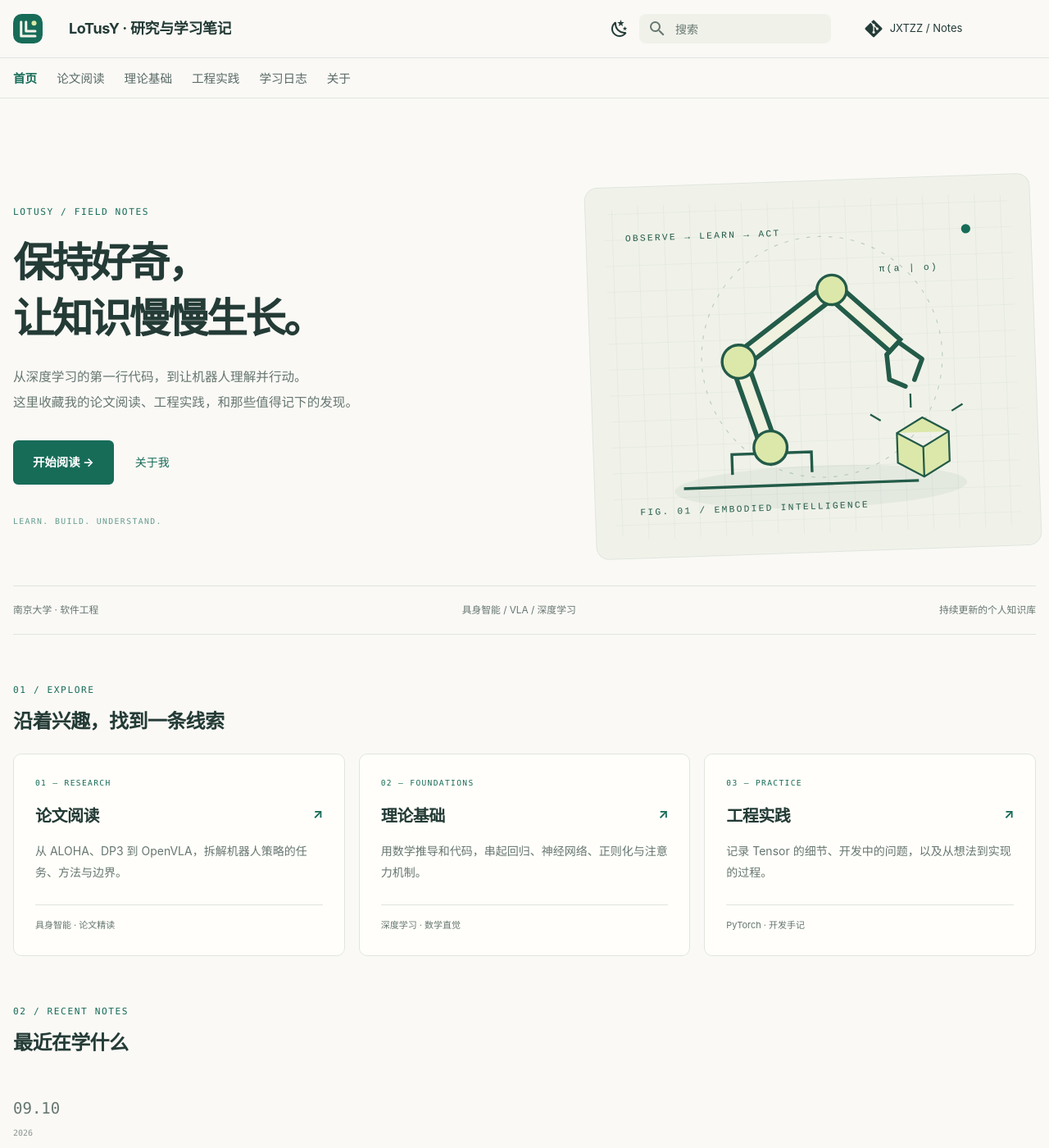
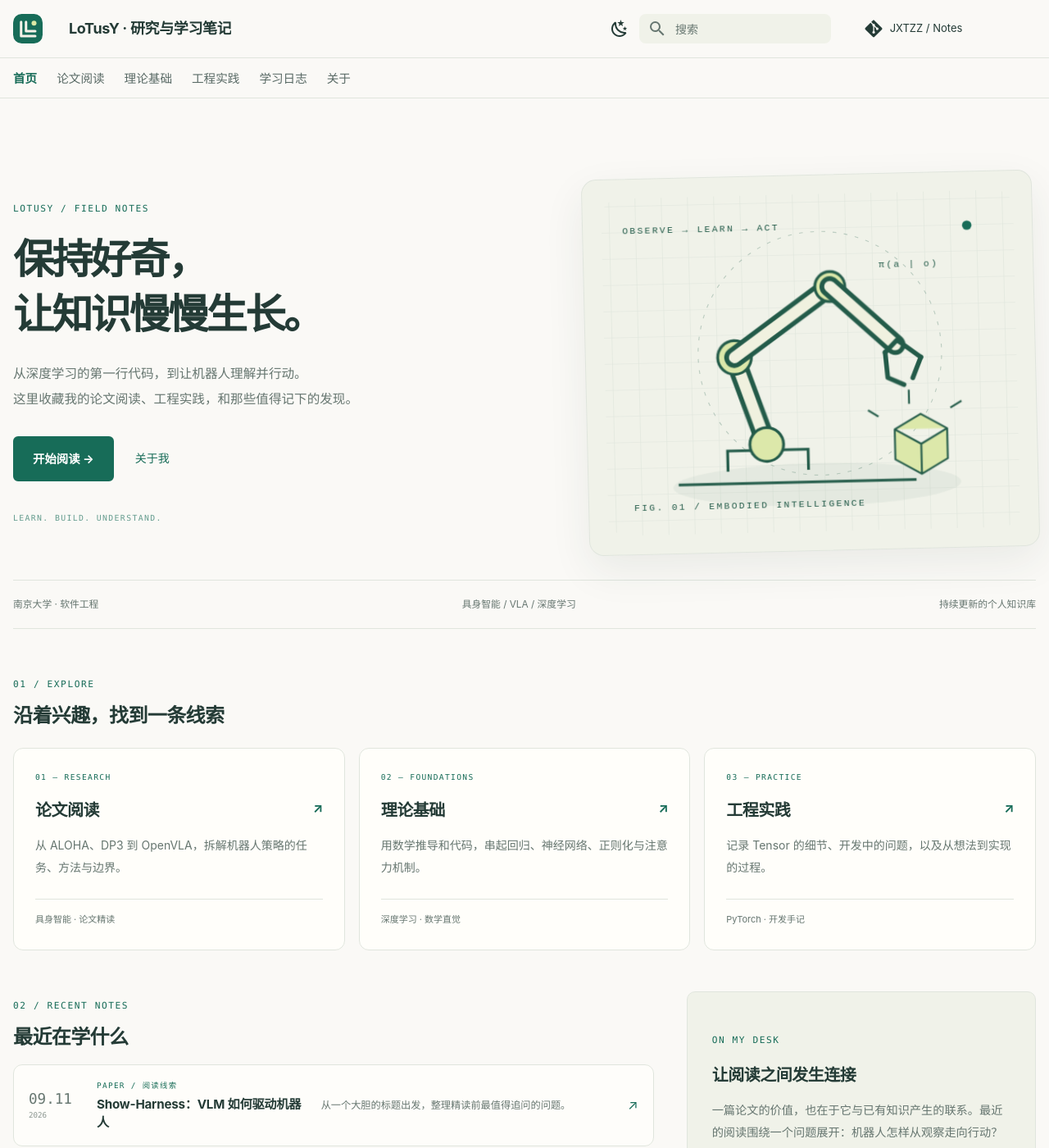
Before and after one commit to JXTZZ/JXTZZ.github.io, an MkDocs documentation site: the page built from docs/index.md, in a window 1280 px wide and 1400 px high. Shown: the whole window at 82% size. Built offline with MkDocs 1.6.1 and Material for MkDocs 9.7.7, drawn with Linux system fonts in a browser that asks for light colours; comment, search, counter and statistics services are not loaded; some of the changed text lies outside the part shown.

Commit message:
feat: refine homepage and add Show-Harness journal

```diff
--- a/docs/index.md
+++ b/docs/index.md
@@ -24,15 +24,33 @@
 <svg viewBox="0 0 480 400" xmlns="http://www.w3.org/2000/svg">
 <defs><pattern id="grid" width="28" height="28" patternUnits="userSpaceOnUse"><path d="M28 0H0V28" fill="none" stroke="currentColor" opacity=".09"/></pattern></defs>
 <rect x="20" y="20" width="440" height="360" rx="20" fill="url(#grid)"/>
-<circle cx="250" cy="190" r="130" fill="none" stroke="currentColor" stroke-dasharray="4 8" opacity=".25"/>
-<ellipse cx="244" cy="330" rx="158" ry="23" fill="currentColor" opacity=".06"/>
+<circle class="hero-orbit" cx="250" cy="190" r="130" fill="none" stroke="currentColor" stroke-dasharray="4 8" opacity=".25"/>
+<ellipse class="robot-shadow" cx="244" cy="330" rx="158" ry="23" fill="currentColor" opacity=".06"/>
 <path d="M96 327h254M149 314v-22h86v22" fill="none" stroke="currentColor" stroke-width="3"/>
-<path d="M191 290l-31-98 103-74 68 64" fill="none" stroke="currentColor" stroke-width="22" stroke-linejoin="round"/>
-<path d="M191 290l-31-98 103-74 68 64" fill="none" stroke="#f0f1df" stroke-width="12" stroke-linejoin="round"/>
-<g fill="#dce8aa" stroke="currentColor" stroke-width="3"><circle cx="191" cy="286" r="18"/><circle cx="160" cy="192" r="18"/><circle cx="263" cy="118" r="16"/></g>
-<path d="M320 190l13-13 25 19-9 22m-29-28 2 27 17 8" fill="none" stroke="currentColor" stroke-width="5" stroke-linecap="round" stroke-linejoin="round"/>
-<path d="M328 275l28-16 28 16v32l-28 16-28-16zM328 275l28 16 28-16m-28 16v32" fill="#dce8aa" stroke="currentColor" stroke-width="2"/>
-<path d="M344 233v15M311 261l-11-7M388 253l12-7" stroke="currentColor" stroke-width="2"/>
+<g class="arm-chain">
+  <path d="M191 286L160 192" fill="none" stroke="currentColor" stroke-width="22" stroke-linecap="round"/>
+  <path d="M191 286L160 192" fill="none" stroke="var(--hero-arm-fill)" stroke-width="12" stroke-linecap="round"/>
+  <circle cx="160" cy="192" r="18" fill="#dce8aa" stroke="currentColor" stroke-width="3"/>
+  <g class="arm-upper">
+    <path d="M160 192L263 118" fill="none" stroke="currentColor" stroke-width="22" stroke-linecap="round"/>
+    <path d="M160 192L263 118" fill="none" stroke="var(--hero-arm-fill)" stroke-width="12" stroke-linecap="round"/>
+    <circle cx="263" cy="118" r="16" fill="#dce8aa" stroke="currentColor" stroke-width="3"/>
+    <g class="arm-wrist">
+      <path d="M263 118L331 182" fill="none" stroke="currentColor" stroke-width="22" stroke-linecap="round"/>
+      <path d="M263 118L331 182" fill="none" stroke="var(--hero-arm-fill)" stroke-width="12" stroke-linecap="round"/>
+      <g class="robot-gripper" fill="none" stroke="currentColor" stroke-width="5" stroke-linecap="round" stroke-linejoin="round">
+        <path d="M320 190l13-13 25 19"/>
+        <path class="gripper-jaw gripper-jaw-left" d="M358 196l-9 22"/>
+        <path class="gripper-jaw gripper-jaw-right" d="M320 190l2 27 17 8"/>
+      </g>
+    </g>
+  </g>
+</g>
+<circle cx="191" cy="286" r="18" fill="#dce8aa" stroke="currentColor" stroke-width="3"/>
+<g class="hero-object">
+  <path d="M328 275l28-16 28 16v32l-28 16-28-16zM328 275l28 16 28-16m-28 16v32" fill="#dce8aa" stroke="currentColor" stroke-width="2"/>
+  <path d="M344 233v15M311 261l-11-7M388 253l12-7" stroke="currentColor" stroke-width="2"/>
+</g>
 <g fill="currentColor" font-family="monospace" font-size="10" letter-spacing="2"><text x="42" y="58">OBSERVE → LEARN → ACT</text><text x="48" y="354">FIG. 01 / EMBODIED INTELLIGENCE</text><text x="315" y="100">π(a | o)</text></g>
 <circle cx="410" cy="57" r="5" fill="#176c58"/>
 </svg>
@@ -50,12 +68,12 @@
 </div>
 
 <div class="home-bottom" markdown>
-<div markdown>
+<div class="recent-notes" markdown>
 <div class="section-heading"><span class="eyebrow">02 / RECENT NOTES</span><h2>最近在学什么</h2></div>
 
-<a class="note-row" href="journal/2026-09-10/"><time datetime="2026-09-10">09.10<small>2026</small></time><div><span class="note-tag">PYTHON / 数据结构</span><h3>重新理解 Python 中的堆</h3><p>从完全二叉树到 heapq，把基础补扎实。</p></div><span class="row-arrow">↗</span></a>
-<a class="note-row" href="journal/2026-09-08/"><time datetime="2026-09-08">09.08<small>2026</small></time><div><span class="note-tag">DAILY / 学习日志</span><h3>RoboSPA 与一次工具排障</h3><p>空间推理的阅读速记，和 Snipaste 自启问题复盘。</p></div><span class="row-arrow">↗</span></a>
-<a class="note-row" href="journal/2026-09-07/"><time datetime="2026-09-07">09.07<small>2026</small></time><div><span class="note-tag">DAILY / 学习日志</span><h3>从动作推理到评估泛化</h3><p>DroneCATS、MINERVA 阅读记录与 WSL 网络配置。</p></div><span class="row-arrow">↗</span></a>
+<a class="note-row" href="journal/2026-09-11/"><time datetime="2026-09-11">09.11<small>2026</small></time><span class="note-copy"><span class="note-tag">PAPER / 阅读线索</span><strong class="note-title">Show-Harness：VLM 如何驱动机器人</strong><span class="note-summary">从一个大胆的标题出发，整理精读前最值得追问的问题。</span></span><span class="row-arrow">↗</span></a>
+<a class="note-row" href="journal/2026-09-10/"><time datetime="2026-09-10">09.10<small>2026</small></time><span class="note-copy"><span class="note-tag">PYTHON / 数据结构</span><strong class="note-title">重新理解 Python 中的堆</strong><span class="note-summary">从完全二叉树到 heapq，把基础补扎实。</span></span><span class="row-arrow">↗</span></a>
+<a class="note-row" href="journal/2026-09-08/"><time datetime="2026-09-08">09.08<small>2026</small></time><span class="note-copy"><span class="note-tag">DAILY / 学习日志</span><strong class="note-title">RoboSPA 与一次工具排障</strong><span class="note-summary">空间推理的阅读速记，和 Snipaste 自启问题复盘。</span></span><span class="row-arrow">↗</span></a>
 
 [全部学习日志 →](journal/index.md){ .text-link }
 </div>
--- a/docs/stylesheets/extra.css
+++ b/docs/stylesheets/extra.css
@@ -1,6 +1,6 @@
 :root { --md-text-font: "Inter", "Segoe UI", "PingFang SC", "Microsoft YaHei", sans-serif; --md-code-font: "Cascadia Code", Consolas, monospace; }
-[data-md-color-scheme="default"] { --md-primary-fg-color: #176c58; --md-primary-bg-color: #fff; --md-accent-fg-color: #176c58; --md-default-bg-color: #faf9f6; --md-default-fg-color: #243b36; --md-default-fg-color--light: #667670; --md-typeset-a-color: #176c58; --note-border: #e0e5dd; --note-surface: #f0f2e9; --note-card: #fffefa; --hero-ink: #235b49; }
-[data-md-color-scheme="slate"] { --md-hue: 160; --md-primary-fg-color: #142b25; --md-accent-fg-color: #acd6b1; --md-default-bg-color: #14211e; --md-default-fg-color: #e0e9e1; --md-default-fg-color--light: #a4b6ac; --md-typeset-a-color: #a8d8b4; --note-border: #34473e; --note-surface: #20352c; --note-card: #1a2a24; --hero-ink: #9bbca0; }
+[data-md-color-scheme="default"] { --md-primary-fg-color: #176c58; --md-primary-bg-color: #fff; --md-accent-fg-color: #176c58; --md-default-bg-color: #faf9f6; --md-default-fg-color: #243b36; --md-default-fg-color--light: #667670; --md-typeset-a-color: #176c58; --note-border: #e0e5dd; --note-surface: #f0f2e9; --note-card: #fffefa; --hero-ink: #235b49; --hero-arm-fill: #f0f1df; --soft-shadow: 0 18px 50px rgba(36, 59, 54, .08); }
+[data-md-color-scheme="slate"] { --md-hue: 160; --md-primary-fg-color: #142b25; --md-accent-fg-color: #acd6b1; --md-default-bg-color: #14211e; --md-default-fg-color: #e0e9e1; --md-default-fg-color--light: #a4b6ac; --md-typeset-a-color: #a8d8b4; --note-border: #34473e; --note-surface: #20352c; --note-card: #1a2a24; --hero-ink: #9bbca0; --hero-arm-fill: #20352c; --soft-shadow: 0 18px 50px rgba(0, 0, 0, .2); }
 .md-header { background: var(--md-default-bg-color); color: var(--md-default-fg-color); box-shadow: none; border-bottom: 1px solid var(--note-border); }
 .md-header__inner { height: 3.5rem; }
 .md-header__topic { font-weight: 650; letter-spacing: -.02em; }
@@ -28,7 +28,7 @@
 .md-nav__link--active { font-weight: 700; }
 .md-footer, .md-footer-meta { background: var(--note-surface); color: var(--md-default-fg-color); }
 .md-copyright, .md-copyright__highlight, .md-copyright a, .md-social__link { color: var(--md-default-fg-color--light) !important; }
-.home-hero { display: grid; grid-template-columns: 1.22fr 1fr; align-items: center; gap: 2rem; padding: 2.5rem 0 2rem; }
+.home-hero { display: grid; grid-template-columns: 1.18fr 1fr; align-items: center; gap: 2.4rem; padding: 2.15rem 0 1.75rem; }
 .eyebrow, .card-number, .hero-caption, .note-tag { font-family: var(--md-code-font); font-size: .56rem; letter-spacing: .14em; color: var(--md-typeset-a-color); }
 .home-hero h1 { font-size: clamp(2rem, 3.9vw, 3rem); line-height: 1.35; font-weight: 720; letter-spacing: -.055em; margin: .9rem 0 1.1rem; }
 .hero-copy > p { font-size: .78rem; color: var(--md-default-fg-color--light); line-height: 2; }
@@ -39,28 +39,52 @@
 .md-typeset .md-button:hover { background: #235b49; border-color: #235b49; color: #fff; }
 .quiet-link { font-size: .7rem; }
 .hero-caption { margin-top: 1.8rem; opacity: .65; font-size: .49rem; }
-.hero-art { color: var(--hero-ink); background: var(--note-surface); border: 1px solid var(--note-border); border-radius: 16px; transform: rotate(-2deg); }
+.hero-art { color: var(--hero-ink); background: var(--note-surface); border: 1px solid var(--note-border); border-radius: 18px; box-shadow: var(--soft-shadow); overflow: hidden; transform: rotate(-1.35deg); transition: transform .35s ease, box-shadow .35s ease; }
+.hero-art:hover { transform: rotate(-.35deg) translateY(-3px); }
 .hero-art svg { display: block; width: 100%; }
+.hero-orbit { transform-box: view-box; transform-origin: 250px 190px; animation: orbit-drift 18s linear infinite; }
+.arm-chain, .arm-upper, .arm-wrist, .gripper-jaw, .hero-object, .robot-shadow { transform-box: view-box; }
+.arm-chain { transform-origin: 191px 286px; animation: arm-base-motion 5.8s ease-in-out infinite; }
+.arm-upper { transform-origin: 160px 192px; animation: arm-elbow-motion 5.8s ease-in-out infinite; }
+.arm-wrist { transform-origin: 263px 118px; animation: arm-wrist-motion 5.8s ease-in-out infinite; }
+.gripper-jaw-left { transform-origin: 358px 196px; animation: gripper-left 2.9s ease-in-out infinite; }
+.gripper-jaw-right { transform-origin: 320px 190px; animation: gripper-right 2.9s ease-in-out infinite; }
+.hero-object { transform-origin: 356px 291px; animation: object-hover 3.6s ease-in-out infinite; }
+.robot-shadow { transform-origin: 244px 330px; animation: shadow-breathe 3.6s ease-in-out infinite; }
+@keyframes orbit-drift { to { stroke-dashoffset: -48; } }
+@keyframes arm-base-motion { 0%, 100% { transform: rotate(-1deg); } 50% { transform: rotate(1.8deg); } }
+@keyframes arm-elbow-motion { 0%, 100% { transform: rotate(1.5deg); } 50% { transform: rotate(-2.5deg); } }
+@keyframes arm-wrist-motion { 0%, 100% { transform: rotate(-1deg); } 50% { transform: rotate(2deg); } }
+@keyframes gripper-left { 0%, 100% { transform: rotate(-2deg); } 50% { transform: rotate(5deg); } }
+@keyframes gripper-right { 0%, 100% { transform: rotate(2deg); } 50% { transform: rotate(-4deg); } }
+@keyframes object-hover { 0%, 100% { transform: translateY(0); } 50% { transform: translateY(-5px); } }
+@keyframes shadow-breathe { 0%, 100% { transform: scaleX(1); opacity: .06; } 50% { transform: scaleX(.93); opacity: .045; } }
 .home-meta { display: flex; justify-content: space-between; flex-wrap: wrap; gap: .65rem; border-top: 1px solid var(--note-border); border-bottom: 1px solid var(--note-border); padding: .9rem 0; font-size: .59rem; color: var(--md-default-fg-color--light); }
 .section-heading { margin: 2.5rem 0 1.1rem; }
 .section-heading h2 { font-size: 1.2rem; margin: .4rem 0 !important; }
 .topic-grid { display: grid; grid-template-columns: repeat(3, minmax(0, 1fr)); gap: .85rem; }
-.topic-card { display: flex; flex-direction: column; padding: 1.3rem; color: var(--md-default-fg-color) !important; border: 1px solid var(--note-border); background: var(--note-card); border-radius: 10px; transition: border-color .18s, transform .18s; }
-.topic-card:hover { border-color: var(--md-typeset-a-color); transform: translateY(-3px); }
+.topic-card { display: flex; flex-direction: column; padding: 1.3rem; color: var(--md-default-fg-color) !important; border: 1px solid var(--note-border); background: var(--note-card); border-radius: 12px; transition: border-color .2s, transform .2s, box-shadow .2s; }
+.topic-card:hover { border-color: var(--md-typeset-a-color); box-shadow: 0 12px 28px rgba(36, 59, 54, .07); transform: translateY(-3px); }
 .topic-card h3 { display: flex; justify-content: space-between; margin: .8rem 0 .35rem; font-size: 1rem; }
 .topic-card h3 span { font-size: .8rem; color: var(--md-typeset-a-color); }
 .topic-card p { font-size: .7rem; color: var(--md-default-fg-color--light); margin: .4rem 0 1.25rem; }
 .card-number { font-size: .48rem; }
 .card-foot { margin-top: auto; padding-top: .7rem; border-top: 1px solid var(--note-border); font-size: .55rem; color: var(--md-default-fg-color--light); }
-.home-bottom { display: grid; grid-template-columns: 1.6fr 1fr; gap: 2.5rem; margin-bottom: 1rem; }
-.note-row { display: flex; align-items: center; gap: 1.2rem; color: var(--md-default-fg-color) !important; padding: 1.15rem 0; border-bottom: 1px solid var(--note-border); }
-.note-row time { font-family: var(--md-code-font); font-size: .95rem; color: var(--md-default-fg-color--light); }
-.note-row time small { display: block; font-size: .5rem; margin-top: .15rem; }
-.note-row h3 { font-size: .86rem; margin: .15rem 0; }
-.note-row p { font-size: .65rem; margin: 0; color: var(--md-default-fg-color--light); }
+.home-bottom { display: grid; grid-template-columns: minmax(0, 1.65fr) minmax(15rem, .9fr); align-items: start; gap: 2rem; margin-bottom: 1rem; }
+.recent-notes { min-width: 0; }
+.recent-notes .section-heading { margin-bottom: .8rem; }
+.note-row { display: grid; grid-template-columns: 3.25rem minmax(0, 1fr) auto; align-items: center; gap: .9rem; color: var(--md-default-fg-color) !important; padding: .82rem .9rem; margin-bottom: .55rem; border: 1px solid var(--note-border); border-radius: 11px; background: color-mix(in srgb, var(--note-card) 82%, transparent); transition: border-color .2s, background-color .2s, transform .2s; }
+.note-row:hover { border-color: color-mix(in srgb, var(--md-typeset-a-color) 55%, var(--note-border)); background: var(--note-card); transform: translateX(3px); }
+.note-row time { font-family: var(--md-code-font); font-size: .88rem; line-height: 1.05; color: var(--md-default-fg-color--light); }
+.note-row time small { display: block; font-size: .46rem; margin-top: .28rem; opacity: .78; }
+.note-copy { display: grid; grid-template-columns: minmax(8rem, .9fr) minmax(0, 1.25fr); align-items: baseline; column-gap: .85rem; row-gap: .16rem; min-width: 0; }
+.note-tag { grid-column: 1 / -1; }
+.note-title { min-width: 0; font-size: .76rem; line-height: 1.45; font-weight: 680; letter-spacing: -.015em; }
+.note-summary { min-width: 0; font-size: .61rem; line-height: 1.6; color: var(--md-default-fg-color--light); }
 .note-tag { font-size: .47rem; }
-.row-arrow { margin-left: auto; color: var(--md-typeset-a-color); }
-.note-row:hover h3 { color: var(--md-typeset-a-color); }
+.row-arrow { color: var(--md-typeset-a-color); transition: transform .2s; }
+.note-row:hover .note-title { color: var(--md-typeset-a-color); }
+.note-row:hover .row-arrow { transform: translate(2px, -2px); }
 .text-link { font-size: .66rem; }
 .reading-note { align-self: start; background: var(--note-surface); border: 1px solid var(--note-border); padding: 1.5rem; border-radius: 10px; margin-top: 2.5rem; }
 .reading-note h3 { font-size: 1rem; margin: .75rem 0; }
@@ -68,6 +92,6 @@
 .reading-path p { padding: .65rem 0; border-top: 1px solid var(--note-border); margin: 0; font-size: .64rem; }
 a:focus-visible, button:focus-visible { outline: 3px solid var(--md-typeset-a-color); outline-offset: 4px; }
 @media (max-width: 76.234375em) { .md-nav--primary .md-nav__title[for="__drawer"] { background: var(--note-surface); color: var(--md-default-fg-color); } }
-@media (max-width: 960px) { .home-hero { gap: 1rem; } .home-bottom { gap: 1.5rem; } .topic-card { padding: 1rem; } }
-@media (max-width: 650px) { .home-hero { grid-template-columns: 1fr; padding-top: 1.4rem; gap: 1.7rem; } .hero-art { max-width: 24rem; width: 100%; justify-self: center; transform: none; } .hero-copy > p br { display: none; } .hero-caption { margin-top: 1rem; } .home-meta { font-size: .53rem; } .topic-grid, .home-bottom { grid-template-columns: 1fr; } .topic-card p { margin-bottom: .8rem; } .home-bottom { gap: .5rem; } .reading-note { margin-top: .7rem; } .note-row { gap: .8rem; } .note-row h3 { font-size: .78rem; } .md-typeset h1 { overflow-wrap: anywhere; } .home-hero h1 { font-size: 2.2rem; } .md-header__topic { font-size: .8rem; } }
-@media (prefers-reduced-motion: reduce) { *, *::before, *::after { transition: none !important; scroll-behavior: auto !important; } }
+@media (max-width: 960px) { .home-hero { gap: 1.2rem; } .home-bottom { gap: 1.3rem; } .topic-card { padding: 1rem; } .note-copy { grid-template-columns: 1fr; } .note-tag { grid-column: auto; } }
+@media (max-width: 650px) { .home-hero { grid-template-columns: 1fr; padding-top: 1.4rem; gap: 1.7rem; } .hero-art { max-width: 24rem; width: 100%; justify-self: center; transform: none; } .hero-art:hover { transform: translateY(-3px); } .hero-copy > p br { display: none; } .hero-caption { margin-top: 1rem; } .home-meta { font-size: .53rem; } .topic-grid, .home-bottom { grid-template-columns: 1fr; } .topic-card p { margin-bottom: .8rem; } .home-bottom { gap: .5rem; } .reading-note { margin-top: .7rem; } .note-row { grid-template-columns: 2.85rem minmax(0, 1fr) auto; gap: .7rem; padding: .75rem; } .note-title { font-size: .72rem; } .note-summary { font-size: .59rem; } .md-typeset h1 { overflow-wrap: anywhere; } .home-hero h1 { font-size: 2.2rem; } .md-header__topic { font-size: .8rem; } }
+@media (prefers-reduced-motion: reduce) { *, *::before, *::after { animation: none !important; transition: none !important; scroll-behavior: auto !important; } }
--- a/mkdocs.yml
+++ b/mkdocs.yml
@@ -94,6 +94,7 @@
     - Image-to-ArkTS 项目记录: meeting/image-to-arkts.md
   - 学习日志:
     - journal/index.md
+    - 09.11 · Show-Harness: journal/2026-09-11.md
     - 09.10 · Python 堆: journal/2026-09-10.md
     - 09.08 · RoboSPA 与工具排障: journal/2026-09-08.md
     - 09.07 · 论文速记与 WSL: journal/2026-09-07.md
```
Also changed, not shown: docs/journal/2026-09-11.md (added, +38 -0 lines), docs/journal/index.md (+1 -0 lines).
